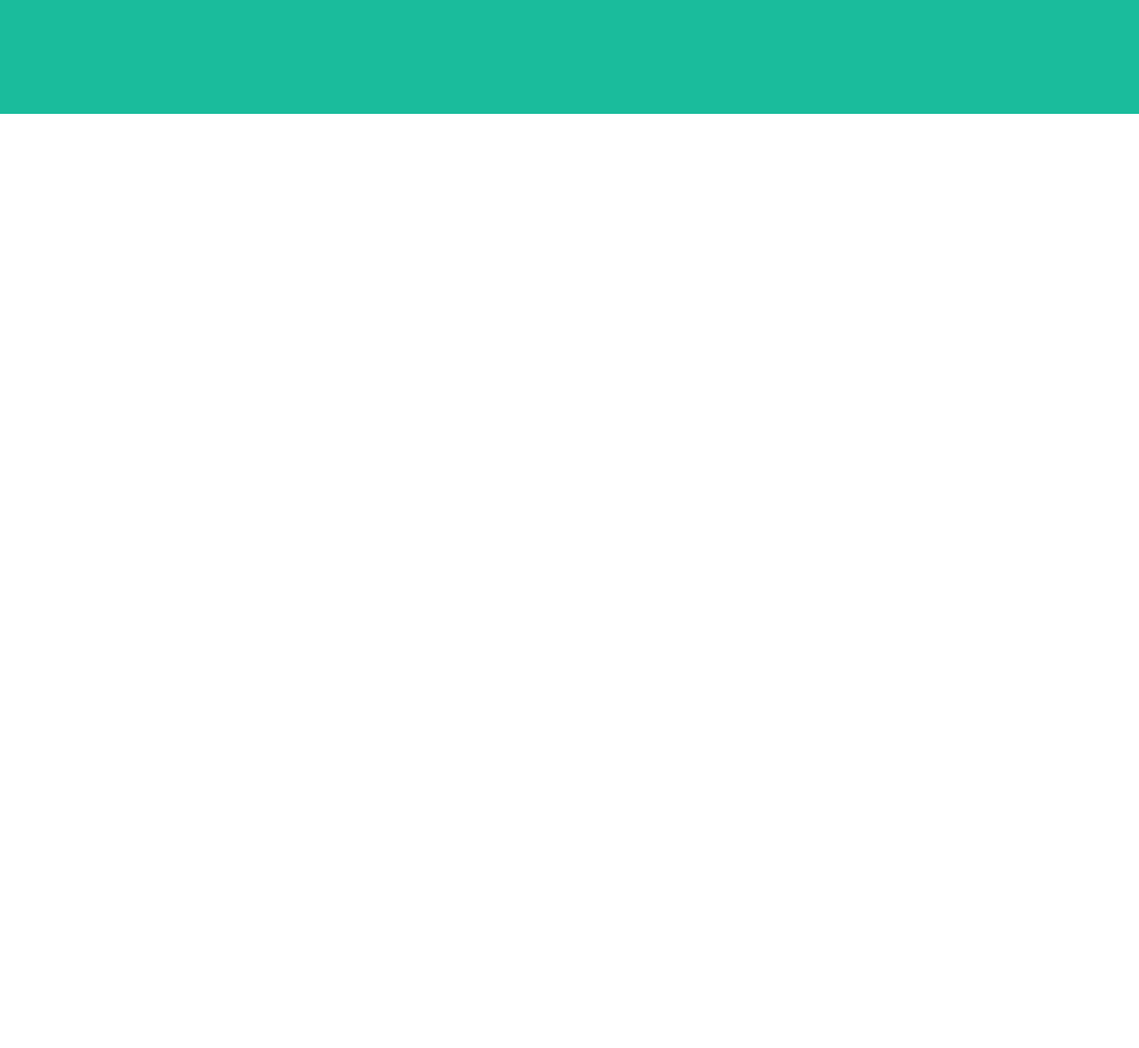
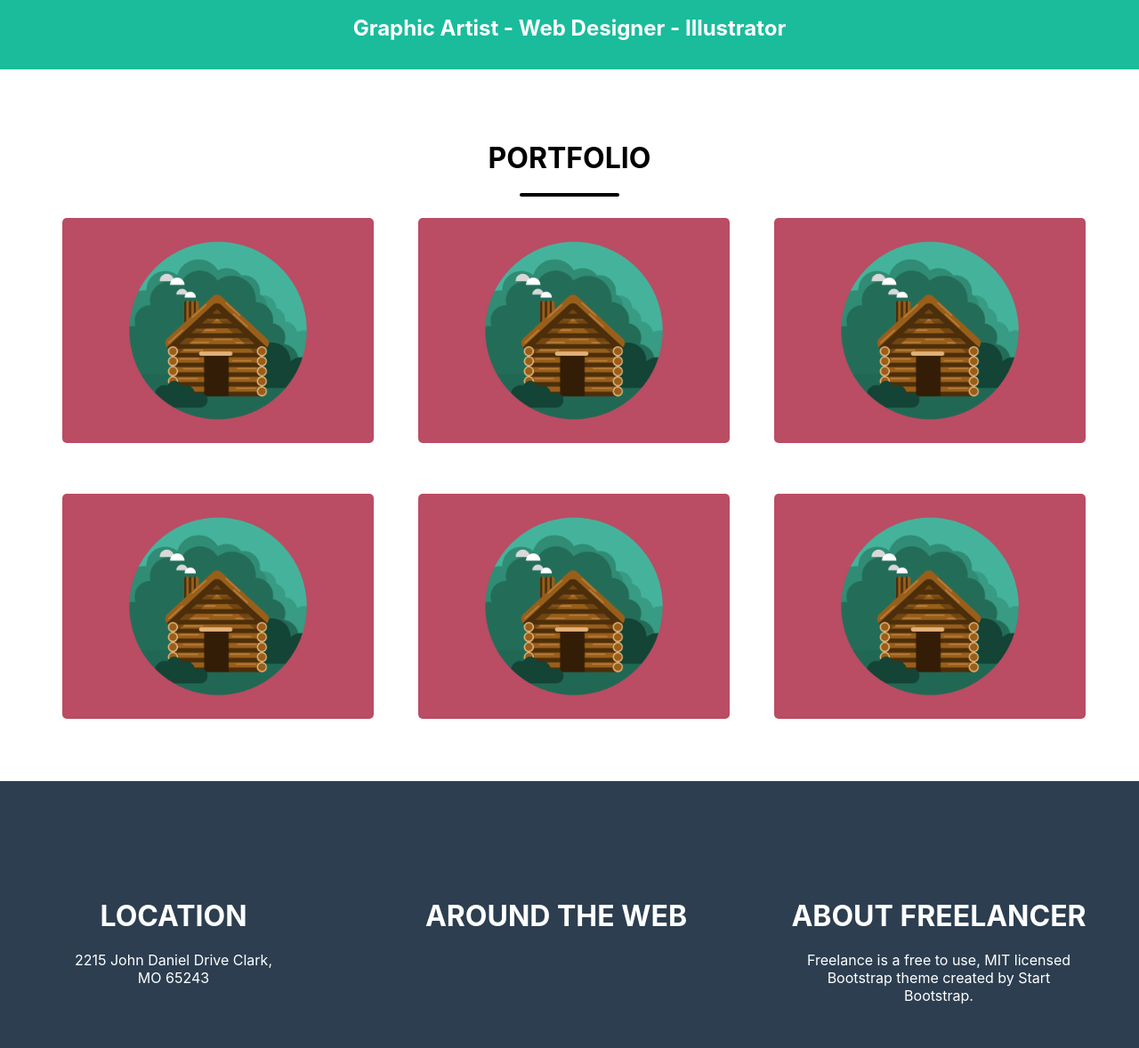
Before and after one commit to apt42541/flexandgrid, a plain HTML site: page layout.html in a window 1280 px wide. Shown: the part 572-1750 px from the top of the page at 89% size. Before the commit the page ends 800 px from the top, so only its background shows below. Drawn offline with Linux system fonts and the light colour scheme.

Commit message:
Add files via upload

```diff
--- a/layout.html
+++ b/layout.html
@@ -10,11 +10,11 @@
 
 <body>
 
-    <nav class="navbar bg-primary">
+    <nav class="navbar bg-primary ">
         <div class="container">
-            <a href="" class="nav-brand">Start Bootstrap</a>
-            <div class="navbar-collaspe">
-                <ul class="navbar-nav ml-auto">
+            <a href="" class="navbar-brand">Start Bootstrap</a>
+            <div class=" ml-auto ">
+                <ul class="navbar-nav ">
                     <li class="link">
                         <a href="#">Portfolio</a>
                     </li>
@@ -32,9 +32,49 @@
 
 
     <section><img src="images/avataaars.svg" alt="">
-        <h1>Start Bootstrap</h1>
+        <h1 class="text-heading">Start Bootstrap</h1>
+        <div class="divider-custom divider-light">
+            <div class="divider-custom-line"></div>
+
+        </div>
         <p>Graphic Artist - Web Designer - Illustrator</p>
     </section>
+    <div class="port">
+        <div class="containers ">
+            <h1 class="center">PORTFOLIO</h1>
+            <div class="divider-custom divider-light">
+                <div class="divider-custom-line"></div>
+
+            </div>
+
+            <div class="grid-container">
+                <div class="grid-item"> <img class="img-fluid" src="images/cabin.png" alt=""></div>
+                <div class="grid-item"> <img class="img-fluid" src="images/cabin.png" alt=""></div>
+                <div class="grid-item"> <img class="img-fluid" src="images/cabin.png" alt=""></div>
+                <div class="grid-item"> <img class="img-fluid" src="images/cabin.png" alt=""></div>
+                <div class="grid-item"> <img class="img-fluid" src="images/cabin.png" alt=""></div>
+                <div class="grid-item"> <img class="img-fluid" src="images/cabin.png" alt=""></div>
+            </div>
+        </div>
+    </div>
+    <footer>
+
+        <div class="row">
+            <div class="row-item">
+                <h1>LOCATION</h1>
+                <p>2215 John Daniel Drive Clark,<br> MO 65243</p>
+            </div>
+            <div class="row-item">
+                <h1>AROUND THE WEB</h1>
+
+            </div>
+            <div class="row-item">
+                <h1>ABOUT FREELANCER</h1>
+                <p>Freelance is a free to use, MIT licensed <br> Bootstrap theme created by Start <br> Bootstrap.</p>
+            </div>
+        </div>
+
+    </footer>
 
 </body>
 
--- a/styles.css
+++ b/styles.css
@@ -5,13 +5,12 @@
 }
 
 body {
-    font-family: Montserrat, -apple-system, BlinkMacSystemFont, "Segoe UI", Roboto, "Helvetica Neue", Arial, "Noto Sans", sans-serif, "Apple Color Emoji", "Segoe UI Emoji", "Segoe UI Symbol", "Noto Color Emoji";
+    font-family: "Montserrat", -apple-system, BlinkMacSystemFont, "Segoe UI", Roboto, "Helvetica Neue", Arial, "Noto Sans", sans-serif, "Apple Color Emoji", "Segoe UI Emoji", "Segoe UI Symbol", "Noto Color Emoji";
     font-weight: 700;
     display: grid;
     grid-template-areas: "header header header" "section section section" "port port port" "footer footer footer";
-    grid-template-rows: 70px 1fr 50px 50px;
-    grid-template-columns: 15% 1fr 18%;
-    height: 100vh;
+    grid-template-rows: 90px 1fr 800px 300px;
+    grid-template-columns: 10% 30% 60%;
 }
 
 
@@ -20,9 +19,7 @@ body {
 .navbar {
     grid-area: header;
     display: flex;
-    align-items: center;
-    justify-content: space-around;
-    padding: .5rem 1rem;
+    padding: 1.5rem 1rem;
 }
 
 .bg-primary {
@@ -34,13 +31,22 @@ body {
     max-width: 1140px;
     margin: 0 auto;
     display: flex;
-    flex-wrap: wrap;
     align-items: center;
-    justify-content: space-around;
+    padding: 1.5rem 1rem;
+}
+
+.navbar-brand {
+    font-size: 2em;
 }
 
 .navbar-nav {
     display: flex;
+    font-size: 20px;
+}
+
+.ml-auto {
+    display: flex;
+    margin-left: auto!important;
 }
 
 .link {
@@ -63,18 +69,110 @@ section {
     background-color: #1abc9c!important;
     color: #fff;
     text-align: center;
-    padding: 5em;
+    padding: 2em 1px;
 }
 
 section img {
     width: 20rem;
-    padding: 2em;
+    padding: .5em;
 }
 
-section h1 {
-    font-size: 3rem;
+section .text-heading {
+    color: #fff;
+    font-size: 4rem;
+    text-transform: uppercase;
 }
 
 section p {
-    font-size: 1rem;
+    font-size: 1.5rem;
 }
+
+.divider-custom {
+    margin: 1.25rem 0 1.5rem;
+    width: 100%;
+    display: flex;
+    justify-content: center;
+    align-items: center;
+}
+
+.divider-custom-line {
+    width: 100%;
+    max-width: 7rem;
+    height: .25rem;
+    background-color: #fff;
+    border-radius: 1rem;
+}
+
+
+/* Portfolio */
+
+.containers {
+    width: 100%;
+    max-width: 1140px;
+    margin: 0 auto;
+}
+
+.port {
+    grid-area: port;
+    background-color: #fff;
+    padding: 5em 0;
+}
+
+h1 {
+    text-align: center;
+}
+
+.port .divider-custom-line {
+    background-color: #000;
+}
+
+.img-fluid {
+    max-width: 100%;
+    height: auto;
+}
+
+.grid-container {
+    display: grid;
+    grid-template-columns: repeat(3, 350px);
+    grid-gap: 50px;
+}
+
+.grid-item {
+    background-color: rgba(255, 255, 255, 0.8);
+    font-size: 30px;
+    text-align: center;
+}
+
+.grid-item img {
+    border-radius: 5px;
+}
+
+
+/* footer */
+
+footer {
+    grid-area: footer;
+    background: #2c3e50!important;
+    color: white;
+    padding: 7em 5px;
+}
+
+.row-item h1 {
+    font-size: 2em;
+    padding: 20px 0px;
+}
+
+.row-item p {
+    font-weight: 400;
+}
+
+.row {
+    display: grid;
+    grid-template-columns: repeat(3, 380px);
+    grid-gap: 50px;
+    text-align: center;
+}
+
+.row-item {
+    text-align: center;
+}
```
Also changed, not shown: images/cabin.png (added).
